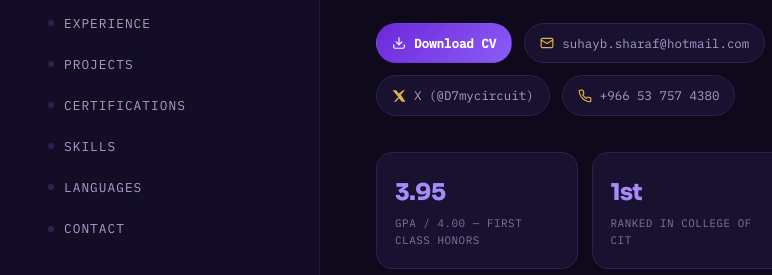
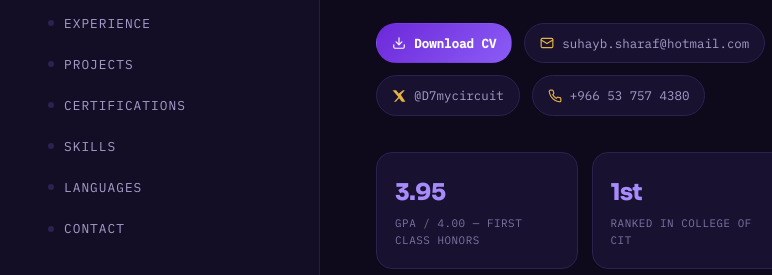
Before and after one commit to Suhayb-Sharaf/Suhayb-Sharaf.github.io, a plain HTML site: page index.html in a window 1280 px wide. Shown: the part 418-693 px from the top of the page, 0-772 px from the left. Drawn offline with Linux system fonts and the light colour scheme.

Commit message:
Update index.html

```diff
--- a/index.html
+++ b/index.html
@@ -446,7 +446,7 @@
           linkedin.com/in/suhaybsharaf
         </a>
         <a class="qc" href="https://github.com/Suhayb-Sharaf" target="_blank" rel="noopener noreferrer"><svg width="14" height="14" viewBox="0 0 24 24" fill="currentColor"><path d="M12 .5A12 12 0 0 0 8.2 23.9c.6.1.8-.3.8-.6v-2.2c-3.3.7-4-1.4-4-1.4-.5-1.3-1.3-1.7-1.3-1.7-1-.7.1-.7.1-.7 1.1.1 1.7 1.2 1.7 1.2 1 .1.7 2 2.8 1.4.1-.8.4-1.4.7-1.7-2.7-.3-5.5-1.3-5.5-6A4.7 4.7 0 0 1 5.4 8c-.1-.3-.5-1.5.1-3.2 0 0 1-.3 3.3 1.2a11.5 11.5 0 0 1 6 0C17 4.5 18 4.8 18 4.8c.6 1.7.2 2.9.1 3.2a4.7 4.7 0 0 1 1.3 3.3c0 4.7-2.8 5.7-5.5 6 .4.4.8 1.1.8 2.3v3.4c0 .3.2.7.8.6A12 12 0 0 0 12 .5z"/></svg>GitHub</a>
-        <a class="qc" href="https://x.com/D7mycircuit" target="_blank" rel="noopener noreferrer"><svg width="14" height="14" viewBox="0 0 24 24" fill="currentColor"><path d="M18.9 2H22l-6.8 7.8L23 22h-6.1l-4.8-6.3L6.6 22H3.5l7.3-8.3L1 2h6.2l4.3 5.7L18.9 2z"/></svg>X (@D7mycircuit)</a>
+        <a class="qc" href="https://x.com/D7mycircuit" target="_blank" rel="noopener noreferrer"><svg width="14" height="14" viewBox="0 0 24 24" fill="currentColor"><path d="M18.9 2H22l-6.8 7.8L23 22h-6.1l-4.8-6.3L6.6 22H3.5l7.3-8.3L1 2h6.2l4.3 5.7L18.9 2z"/></svg>@D7mycircuit</a>
         <a class="qc" href="tel:+966537574380">
           <svg width="14" height="14" viewBox="0 0 24 24" fill="none" stroke="currentColor" stroke-width="2" stroke-linecap="round" stroke-linejoin="round"><path d="M22 16.92v3a2 2 0 0 1-2.18 2 19.79 19.79 0 0 1-8.63-3.07 19.5 19.5 0 0 1-6-6 19.79 19.79 0 0 1-3.07-8.67A2 2 0 0 1 4.11 2h3a2 2 0 0 1 2 1.72c.13.96.36 1.9.7 2.81a2 2 0 0 1-.45 2.11L8.09 9.91a16 16 0 0 0 6 6l1.27-1.27a2 2 0 0 1 2.11-.45c.91.34 1.85.57 2.81.7A2 2 0 0 1 22 16.92z"/></svg>
           +966 53 757 4380
```
